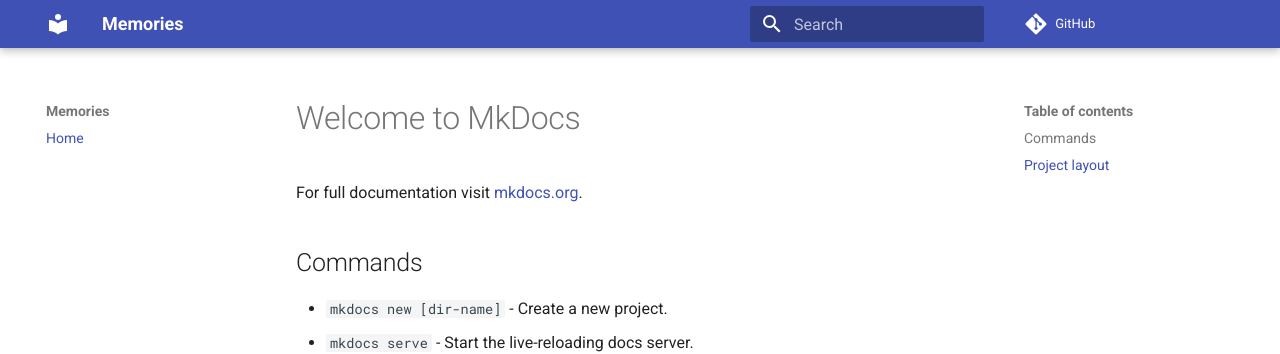
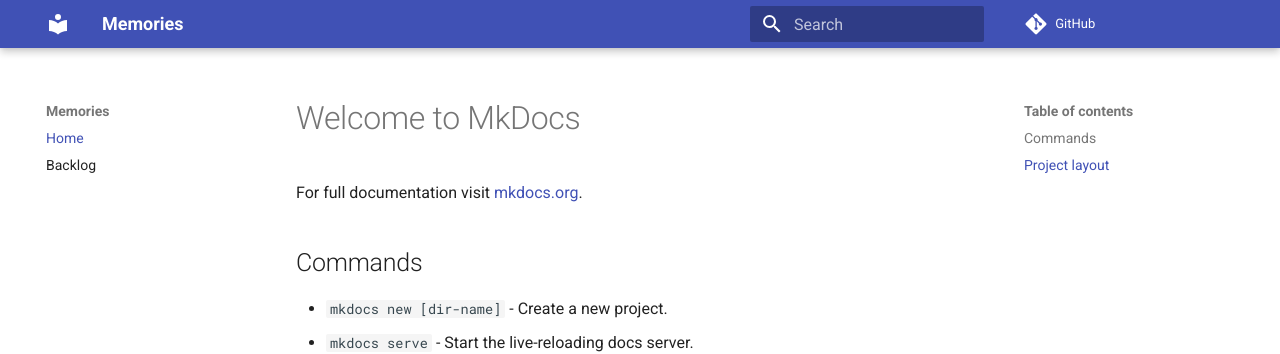
Before and after one commit to MemoriesDevs/Memories-Wiki, an MkDocs documentation site: the page built from docs/index.md, in a window 1280 px wide. Shown: the top 354 px of the page. Built offline with MkDocs 1.6.1 and Material for MkDocs 9.7.7, drawn with Linux system fonts in a browser that asks for light colours; comment, search, counter and statistics services are not loaded.

Commit message:
Change nav docs

```diff
--- a/mkdocs.yml
+++ b/mkdocs.yml
@@ -7,3 +7,4 @@
 
 nav:
   - Home: index.md
+  - Backlog: Backlog_do_produto.md
```
